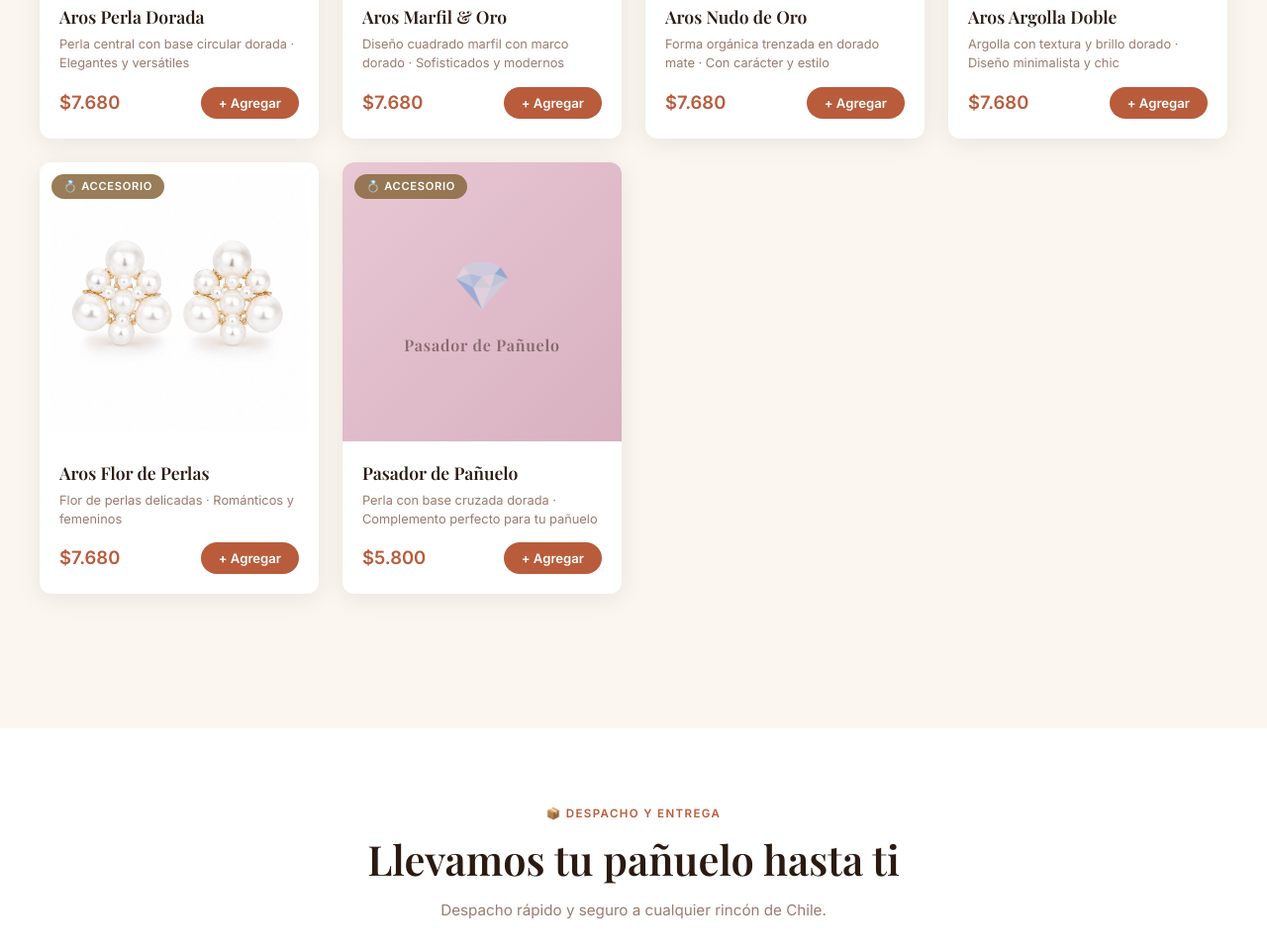
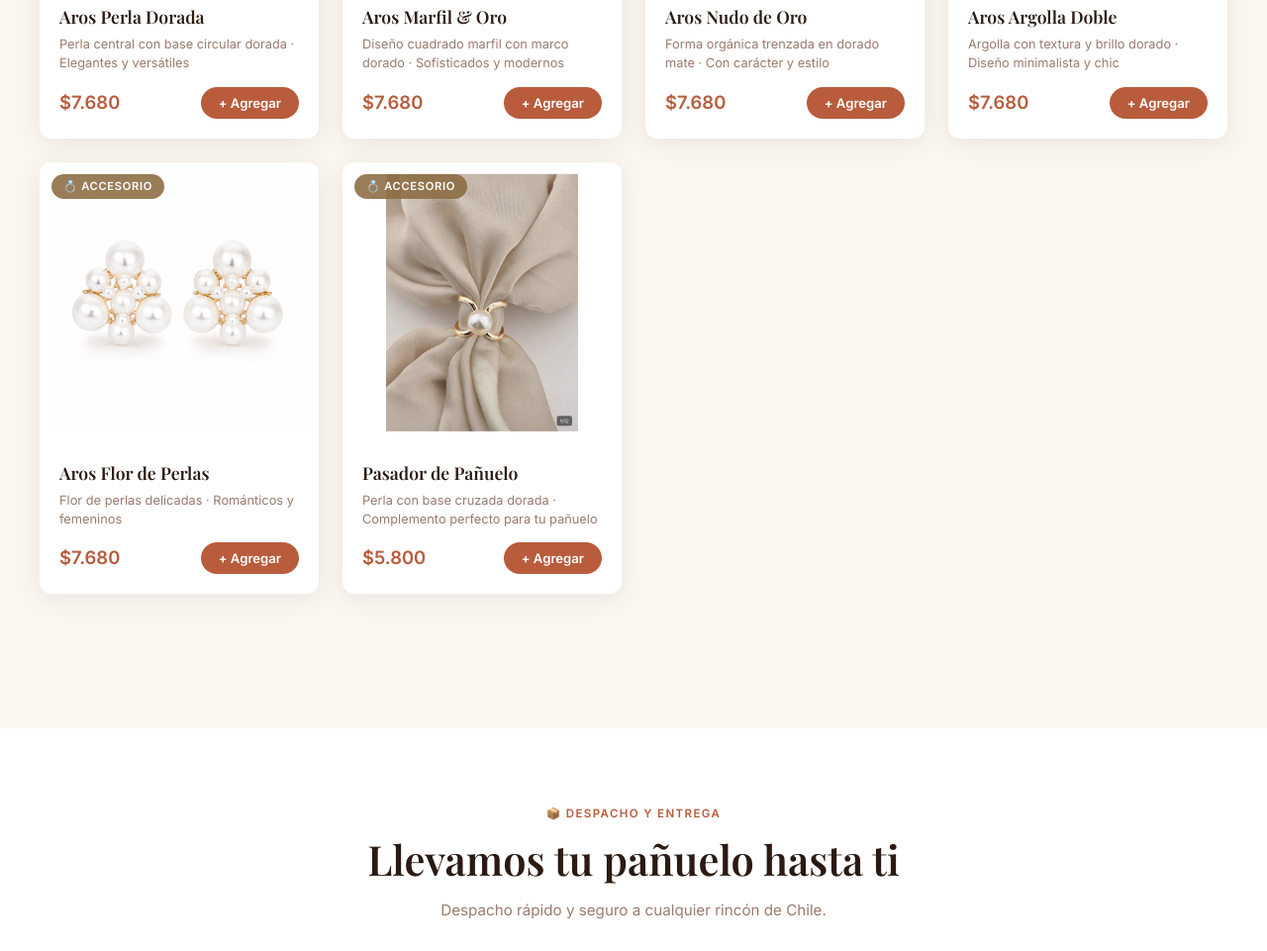
Before and after one commit to catybarrios-cloud/tienda-panuelos, a plain HTML site: page index.html in a window 1280 px wide. Shown: the part 3686-4647 px from the top of the page at 99% size. Drawn offline with nearby package versions, Linux system fonts and the light colour scheme; a web font is replaced by a local one.

Commit message:
Add files via upload

```diff
--- a/index.html
+++ b/index.html
@@ -1169,7 +1169,7 @@
     { id: 15, collection: 'accesorios', name: 'Aros Nudo de Oro',    desc: 'Forma orgánica trenzada en dorado mate · Con carácter y estilo',   price: 7680, image: 'imagenes/aro4.jpg', emoji: '✨' },
     { id: 16, collection: 'accesorios', name: 'Aros Argolla Doble',  desc: 'Argolla con textura y brillo dorado · Diseño minimalista y chic',  price: 7680, image: 'imagenes/aro5.jpg', emoji: '💛' },
     { id: 17, collection: 'accesorios', name: 'Aros Flor de Perlas', desc: 'Flor de perlas delicadas · Románticos y femeninos',                 price: 7680, image: 'imagenes/aro2.jpg', emoji: '🌸' },
-    { id: 18, collection: 'accesorios', name: 'Pasador de Pañuelo',  desc: 'Perla con base cruzada dorada · Complemento perfecto para tu pañuelo', price: 5800, image: null, emoji: '💎' },
+    { id: 18, collection: 'accesorios', name: 'Pasador de Pañuelo',  desc: 'Perla con base cruzada dorada · Complemento perfecto para tu pañuelo', price: 5800, image: 'imagenes/pasador1.jpg', emoji: '💎' },
   ];
 
   const SHIPPING_OPTIONS = [
```
